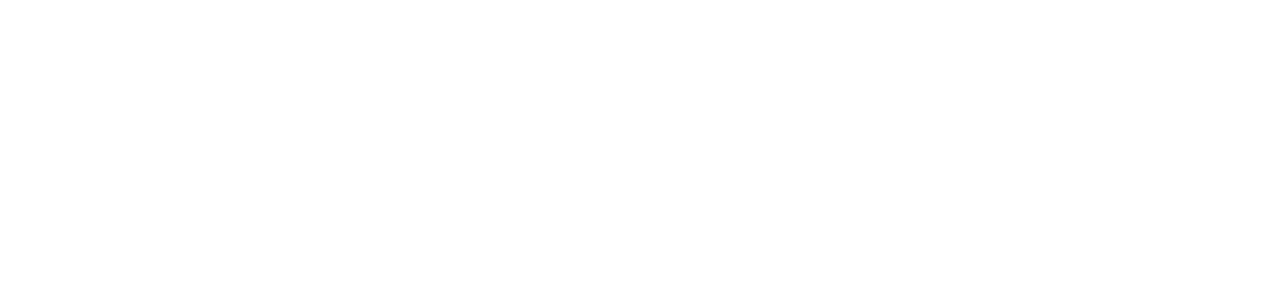
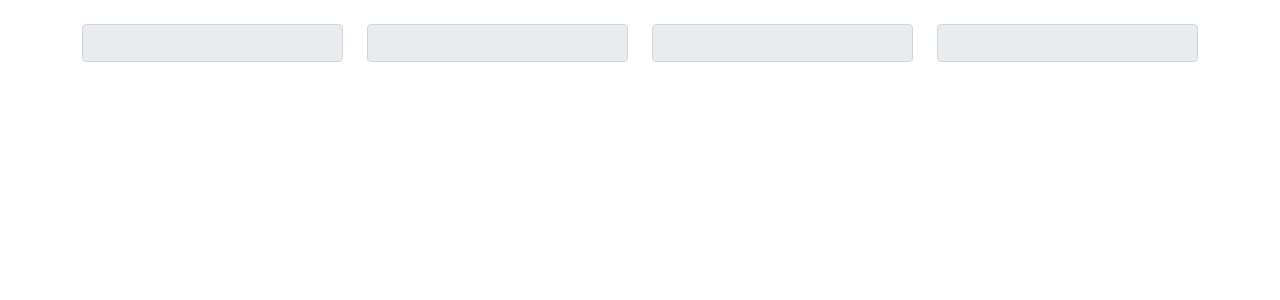
Before and after one commit to dmodena/bnc2, a Svelte app: page / in a window 1280 px wide. Shown: the top 300 px of the page. Built offline with nearby package versions, Linux system fonts and the light colour scheme.

Commit message:
Add GuessView

```diff
--- a/src/App.svelte
+++ b/src/App.svelte
@@ -1 +1,7 @@
-<script></script>
+<script>
+    import GuessView from './game/GuessView.svelte';
+</script>
+
+<div class="container">
+    <GuessView />
+</div>
--- /dev/null
+++ b/src/game/GuessView.svelte
@@ -0,0 +1,15 @@
+    <div class="row mt-3">
+      <div class="col-3">
+        <input type="text" class="guess-input-view form-control text-center" disabled>
+      </div>
+      <div class="col-3">
+        <input type="text" class="guess-input-view form-control text-center" disabled>
+      </div>
+      <div class="col-3">
+        <input type="text" class="guess-input-view form-control text-center" disabled>
+      </div>
+      <div class="col-3">
+        <input type="text" class="guess-input-view form-control text-center" disabled>
+      </div>
+      <input type="hidden" name="guessInput" id="guessInput">
+    </div>
--- a/src/main.js
+++ b/src/main.js
@@ -2,9 +2,6 @@
 
 const app = new App({
 	target: document.body,
-	props: {
-		name: 'world'
-	}
 });
 
 export default app;
```
Also changed, not shown: 2 other files (tests, documents, lock files or other folders).
